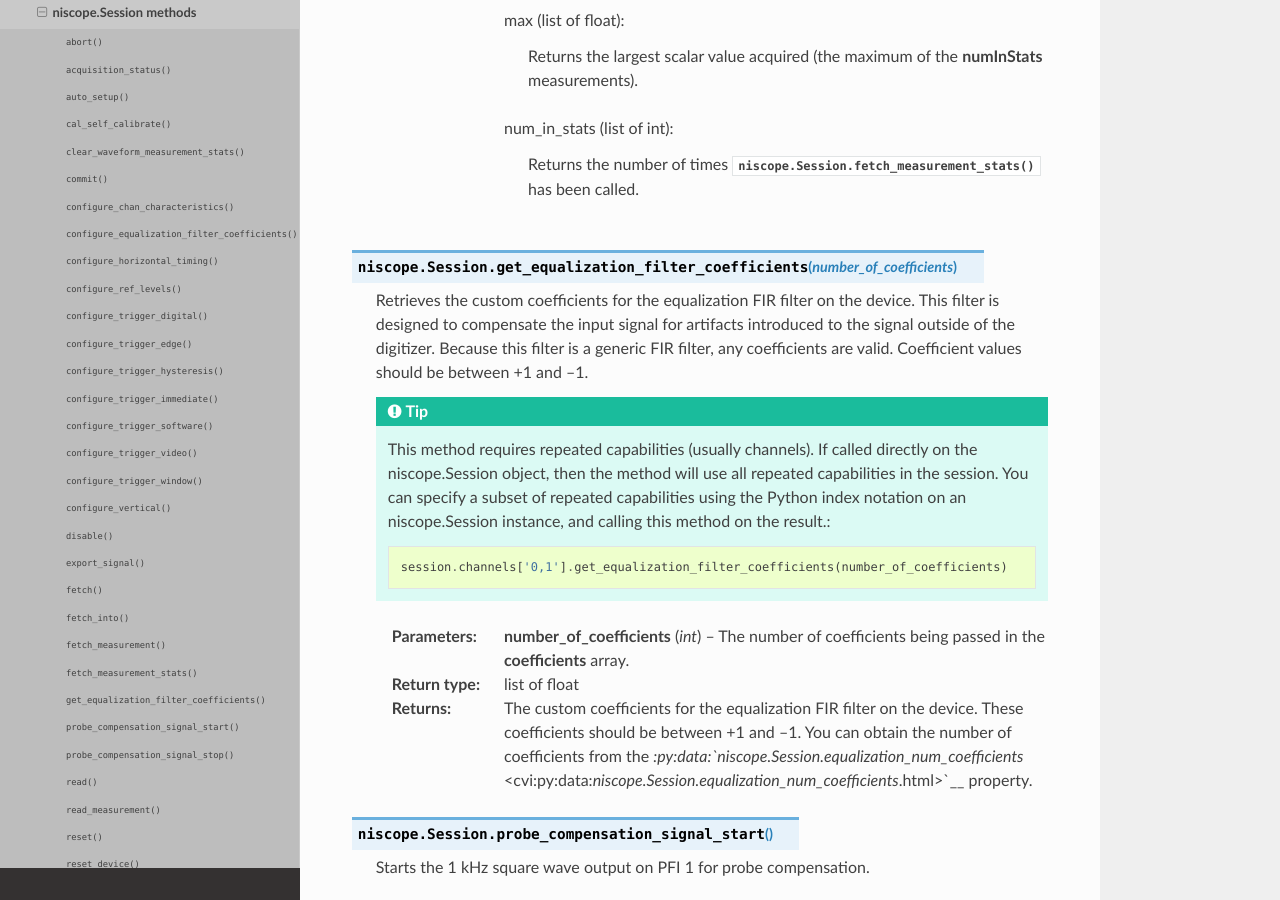
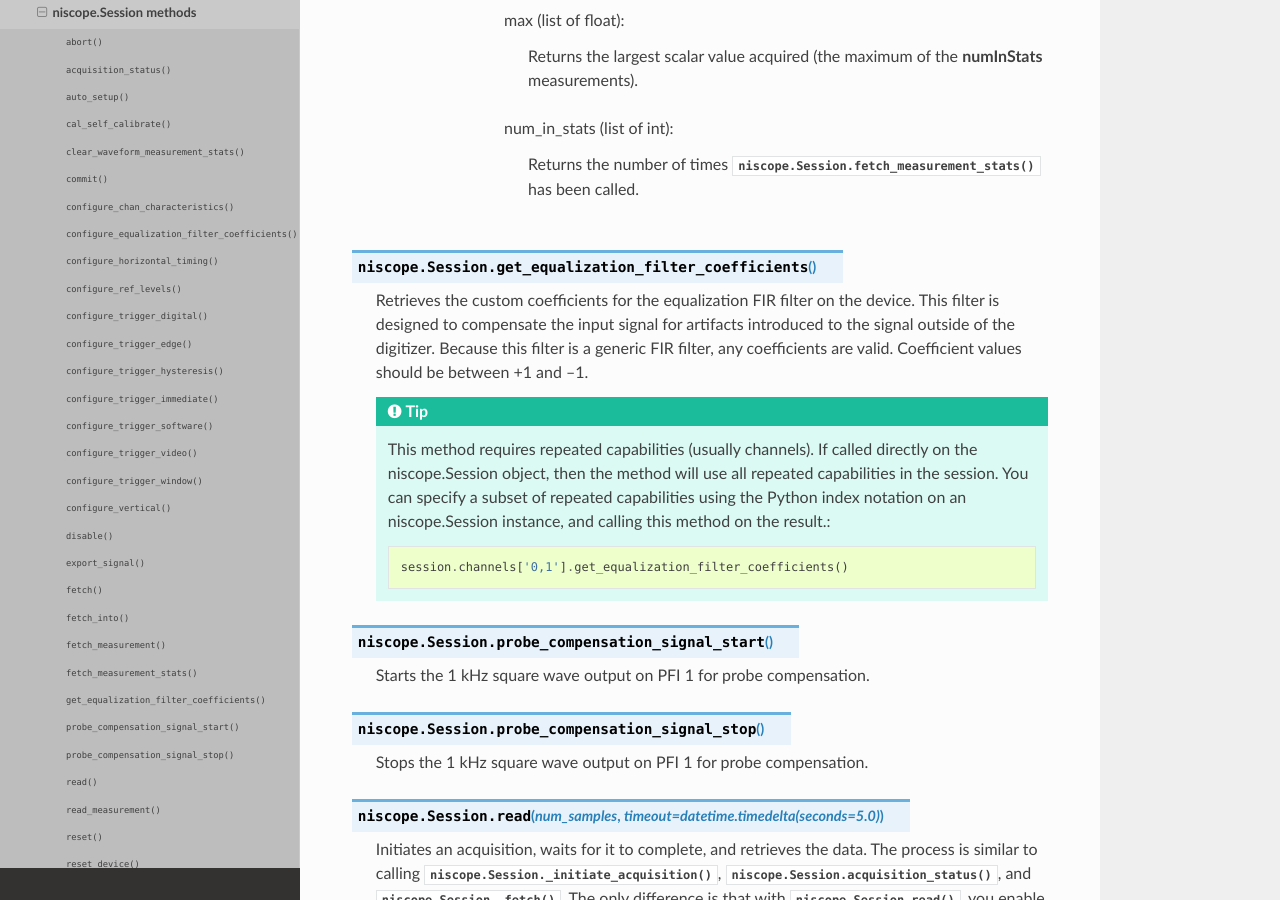
Before and after one commit to ni/nimi-python, a Sphinx documentation site: the page built from docs/niscope/functions.rst, in a window 1280 px wide and 900 px high, scrolled down 20190 px. Built offline with Sphinx 7.4.7 and the Read the Docs theme 2.0.0, drawn with Linux system fonts in a browser that asks for light colours.

Commit message:
Update generated files

```diff
--- a/docs/niscope/functions.rst
+++ b/docs/niscope/functions.rst
@@ -1607,13 +1607,9 @@ niscope.Session methods
 
 
 
-.. py:method:: get_equalization_filter_coefficients(number_of_coefficients)
-
-    Retrieves the custom coefficients for the equalization FIR filter on the
-    device. This filter is designed to compensate the input signal for
-    artifacts introduced to the signal outside of the digitizer. Because
-    this filter is a generic FIR filter, any coefficients are valid.
-    Coefficient values should be between +1 and –1.
+.. py:method:: get_equalization_filter_coefficients()
+
+    Retrieves the custom coefficients for the equalization FIR filter on the device. This filter is designed to compensate the input signal for artifacts introduced to the signal outside of the digitizer. Because this filter is a generic FIR filter, any coefficients are valid. Coefficient values should be between +1 and –1.
 
 
 
@@ -1625,31 +1621,7 @@ niscope.Session methods
 
         .. code:: python
 
-            session.channels['0,1'].get_equalization_filter_coefficients(number_of_coefficients)
-
-
-    :param number_of_coefficients:
-
-
-        The number of coefficients being passed in the **coefficients** array.
-
-
-
-
-    :type number_of_coefficients: int
-
-    :rtype: list of float
-    :return:
-
-
-            The custom coefficients for the equalization FIR filter on the device.
-            These coefficients should be between +1 and –1. You can obtain the
-            number of coefficients from the
-            `:py:data:`niscope.Session.equalization_num_coefficients` <cvi:py:data:`niscope.Session.equalization_num_coefficients`.html>`__
-            property.
-
-
-
+            session.channels['0,1'].get_equalization_filter_coefficients()
 
 
 .. py:method:: probe_compensation_signal_start()
```
Also changed, not shown: 1 other file.
